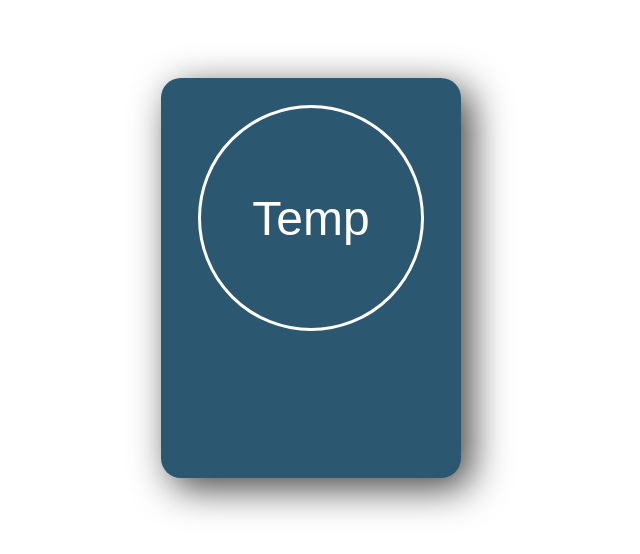
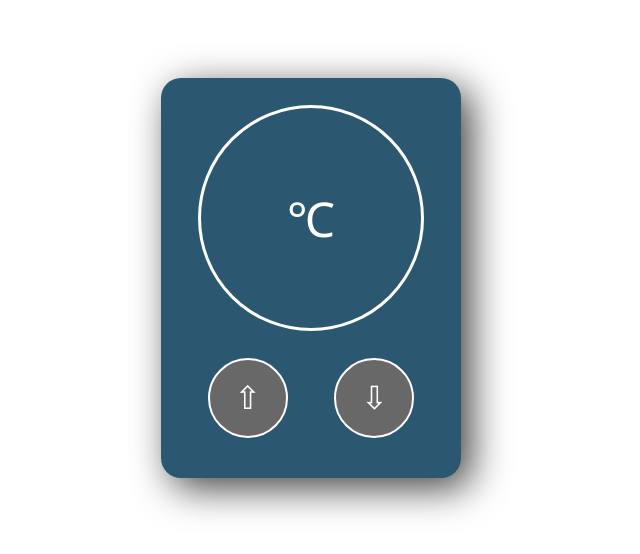
Before and after one commit to alasam/react-thermostat, a React (Create React App) app: page / in a window 1280 px wide. Shown: the part 130-684 px from the top of the page, without its empty margins (329-969 px from the left). Built offline with nearby package versions, Linux system fonts and the light colour scheme.

Commit message:
add up and down buttons, add temperaturevalue states

```diff
--- a/src/App.js
+++ b/src/App.js
@@ -1,12 +1,16 @@
-import React from "react";
+import React, { useState } from "react";
 
 const App = () => {
+  const [temperatureValue, setTemperatureValue] = useState();
   return (
     <div className="app-container">
       <div className="temperature-display-container">
-        <div className="temperature-display">Temp</div>
+        <div className="temperature-display">{temperatureValue}℃</div>
       </div>
-
+      <div className="button-container">
+        <button>⇧</button>
+        <button>⇩</button>
+      </div>
     </div>
   );
 };
```
